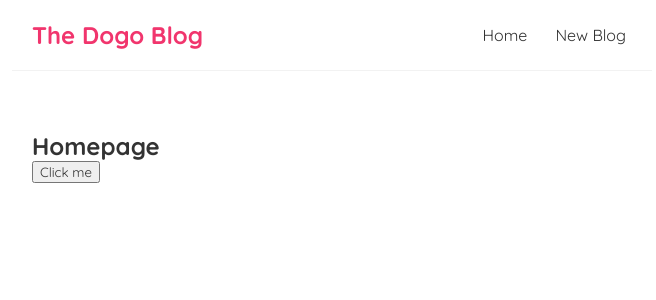
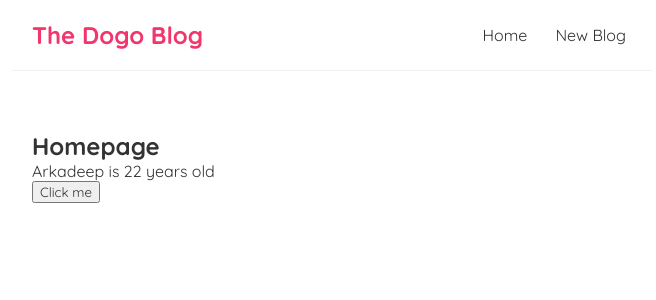
Before and after one commit to deeparka/dojo-blog, a React (Create React App) app: page / in a window 1280 px wide. Shown: the top 300 px of the page, without its empty margins (308-964 px from the left). Built offline with nearby package versions, Linux system fonts and the light colour scheme.

Commit message:
added useState in Home.js

```diff
--- a/src/components/Home.js
+++ b/src/components/Home.js
@@ -1,12 +1,21 @@
+import { useState } from "react";
+
 const Home = () => {
-    const handleClick = (name) => {
-        console.log("Hello " + name + "!");
+    const [name, setName] = useState("Arkadeep");
+    const [age, setAge] = useState(22);
+
+    const handleClick = () => {
+        setName("Labu");
+        setAge(21);
     };
 
     return (
         <div className="home">
             <h2>Homepage</h2>
-            <button onClick={() => handleClick("Riju")}>Click me</button>
+            <p>
+                {name} is {age} years old
+            </p>
+            <button onClick={handleClick}>Click me</button>
         </div>
     );
 };
```
